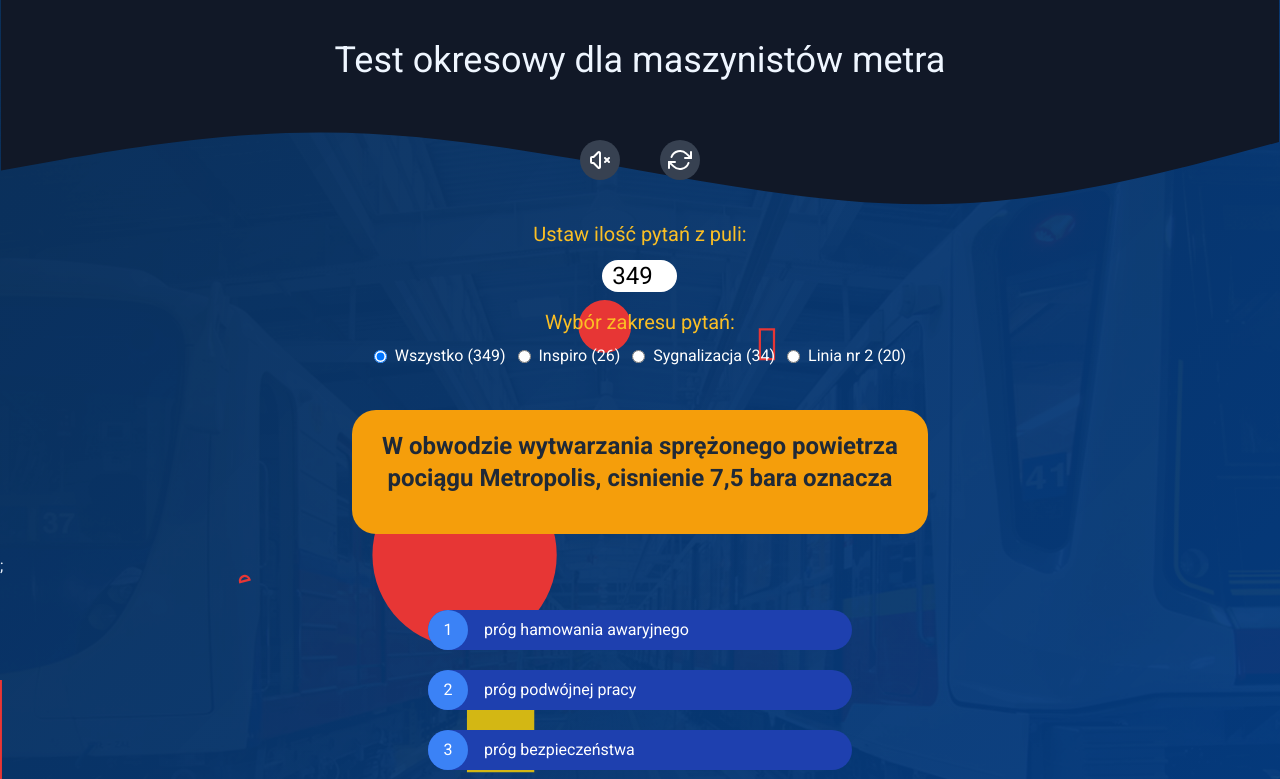
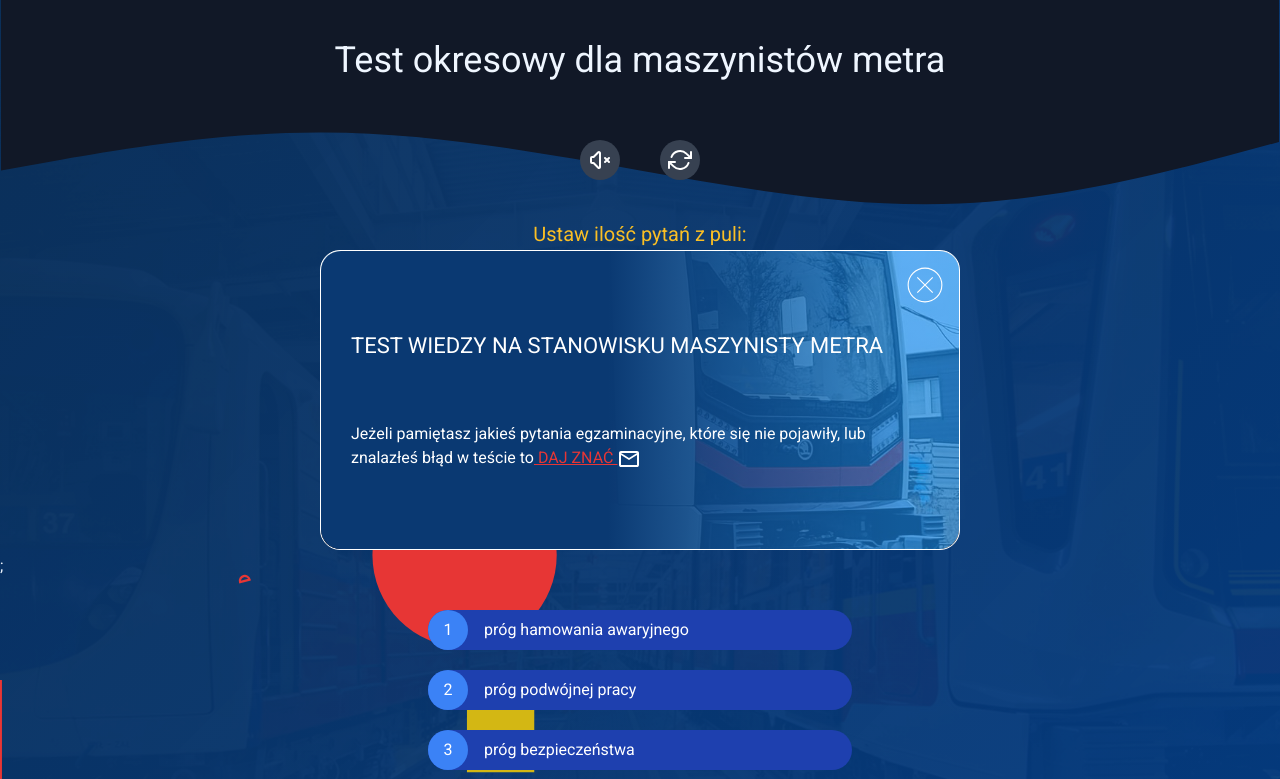
Before and after one commit to pablop76/metro-test, a React (Create React App) app: page / in a window 1280 px wide. Shown: the top 779 px of the page. Built offline with nearby package versions, Linux system fonts and the light colour scheme.

Commit message:
dodanie modala na starcie

```diff
--- a/src/App.css
+++ b/src/App.css
@@ -2,7 +2,48 @@
   font-family: 'Roboto', sans-serif;
   font-weight: 400;
 }
-
+.startModal{
+  position: absolute;
+  top: 50%;
+  left: 50%;
+  right: auto;
+  bottom: auto;
+  margin-right: -50%;
+  width: 100%;
+  max-width: 640px;
+  min-height: 300px;
+  transform: translate(-50%, -50%);
+  color: #fff;
+  padding:10px;
+  border-radius: 20px;
+  background-image: url(./images/nowy.jpg);
+  background-repeat: no-repeat;
+  background-size: cover;
+  background-position: center;
+}
+.startModal:before{
+  position: absolute;
+  content: "";
+  left: 0;
+  top: 0;
+  width: 100%;
+  bottom: 0;
+  background: rgb(10,57,114);
+  background: linear-gradient(90deg, rgba(10,57,114,1) 45%, rgba(29, 150, 249, 0.6) 91%);
+  border-radius: 20px;
+  z-index: -1;
+}
+.startModal button{
+  display: block;
+  color: #fff;
+}
+.startModal a{
+  color:#e73635;
+  text-decoration: underline;
+}
+.startModal a svg{
+  display: inline-block;
+}
 .bg-container {
   background-image: url(./images/bg.svg), url(./images/bg-top.svg), url(./images/overlay.svg), url(./images/stp.jpg);
   background-repeat: no-repeat;
--- a/src/App.js
+++ b/src/App.js
@@ -13,6 +13,7 @@
 import './App.css';
 import oklaski from './sound/oklaski.mp3';
 import smiech from './sound/smiech.mp3';
+import StartModal from "./components/alerts/StartModal";
 
 function App() {
 
@@ -35,9 +36,14 @@
   // zapisuje błedne odpowiedzi ale jeszcze nic z nimi nie robi
   const [wrongAnswers, setWrongAnswers] = useState([]);
   const [showWrongAnswers, setShowWrongAnswers] = useState(false);
+  const [open, setModal] = useState("block");
   // ustawienie tematu testu
   const handleTest = (e) => {
     setTest(e.target.value);
+  }
+
+  const handleModal = () => {
+    setModal("none");
   }
 
   // Losowanie pytań od 0 do długość tablicy
@@ -163,6 +169,7 @@
 
   return (
     <div className="bg-container container mx-auto min-h-screen pb-5 flex flex-col content-center justify-center text-blue-50">
+      <StartModal handleModal={handleModal} open={open} />
       <Header />
       <div className="flex justify-center">
         <SoundOnOff handleClickAudio={handleClickAudio} audio={audio} />
--- /dev/null
+++ b/src/components/alerts/StartModal.js
@@ -0,0 +1,41 @@
+const StartModal = (props) => {
+
+    const { handleModal, open } = props;
+
+    const customStyles = {
+        modal: {
+            display: open,
+            border: "1px solid #FFF"
+        },
+        button: {
+            width: "100%",
+            display: "flex",
+            justifyContent: "flex-end"
+        },
+        header: {
+            fontSize: "22px",
+            color: "#FFF",
+            padding: "20px"
+        },
+        content: {
+            marginTop: "20px",
+            padding: "20px"
+        }
+    };
+    return (
+        <div className="startModal" style={customStyles.modal}>
+            <div style={customStyles.button}>
+                <button onClick={handleModal}><svg xmlns="http://www.w3.org/2000/svg" height="48" width="48" fill="#FFFFFF"><path d="M16.7 32.1 24 24.8 31.3 32.1 32.1 31.3 24.8 24 32.1 16.7 31.3 15.9 24 23.2 16.7 15.9 15.9 16.7 23.2 24 15.9 31.3ZM24 41.4Q20.35 41.4 17.175 40.05Q14 38.7 11.65 36.35Q9.3 34 7.95 30.825Q6.6 27.65 6.6 24Q6.6 20.35 7.95 17.175Q9.3 14 11.65 11.65Q14 9.3 17.175 7.95Q20.35 6.6 24 6.6Q27.65 6.6 30.825 7.95Q34 9.3 36.35 11.65Q38.7 14 40.05 17.175Q41.4 20.35 41.4 24Q41.4 27.65 40.05 30.825Q38.7 34 36.35 36.35Q34 38.7 30.825 40.05Q27.65 41.4 24 41.4ZM24 24Q24 24 24 24Q24 24 24 24Q24 24 24 24Q24 24 24 24Q24 24 24 24Q24 24 24 24Q24 24 24 24Q24 24 24 24ZM24 40.3Q30.75 40.3 35.525 35.525Q40.3 30.75 40.3 24Q40.3 17.25 35.525 12.475Q30.75 7.7 24 7.7Q17.25 7.7 12.475 12.475Q7.7 17.25 7.7 24Q7.7 30.75 12.475 35.525Q17.25 40.3 24 40.3Z" /></svg></button>
+            </div>
+            <header>
+                <h1 style={customStyles.header}>TEST WIEDZY NA STANOWISKU MASZYNISTY METRA</h1>
+            </header>
+            <div style={customStyles.content}>
+                Jeżeli pamiętasz jakieś pytania egzaminacyjne, które się nie pojawiły, lub znalazłeś błąd w teście to
+                <a href="mailto:pawelpoltoraczyk@gmail.com"> DAJ ZNAĆ <svg xmlns="http://www.w3.org/2000/svg" height="24" width="24" fill="#FFFFFF"><path d="M4 20Q3.175 20 2.588 19.413Q2 18.825 2 18V6Q2 5.175 2.588 4.588Q3.175 4 4 4H20Q20.825 4 21.413 4.588Q22 5.175 22 6V18Q22 18.825 21.413 19.413Q20.825 20 20 20ZM12 13 4 8V18Q4 18 4 18Q4 18 4 18H20Q20 18 20 18Q20 18 20 18V8ZM12 11 20 6H4ZM4 8V6V8V18Q4 18 4 18Q4 18 4 18Q4 18 4 18Q4 18 4 18Z" /></svg></a>
+            </div>
+        </div>
+    );
+}
+
+export default StartModal;
```
Also changed, not shown: public/questions.json, src/images/nowy.jpg (added).
